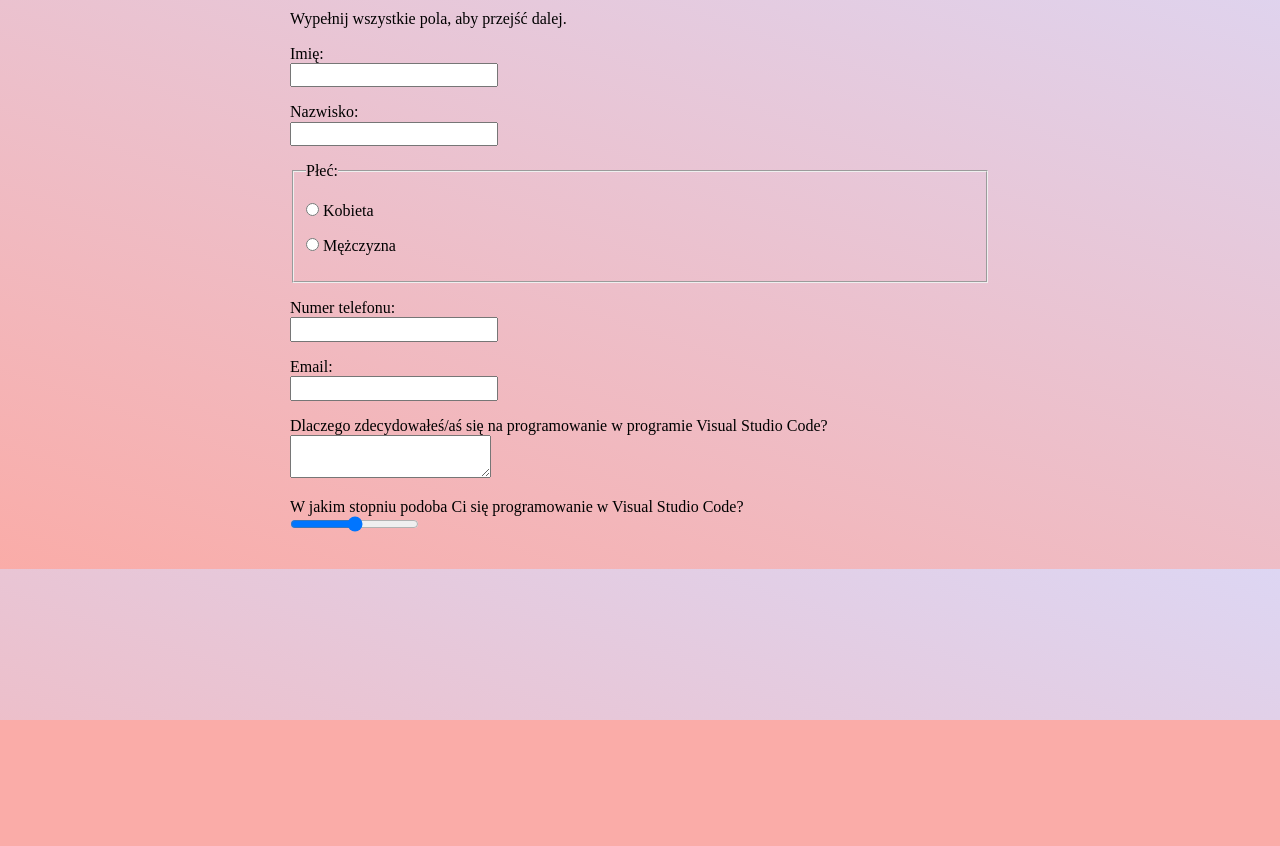
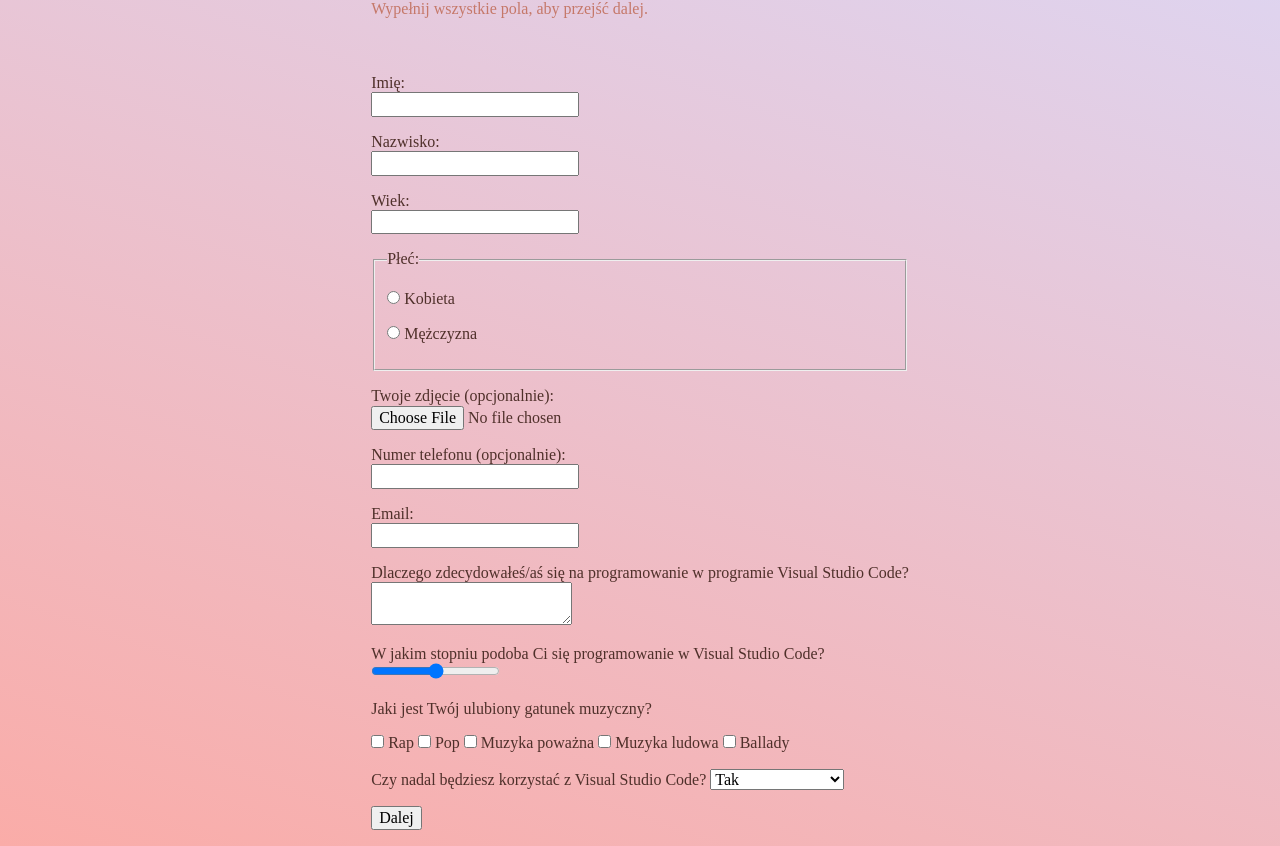
Before and after one commit to AdriannaDziewulska/forms, a plain HTML site: page index.html in a window 1280 px wide. Shown: the part 80-926 px from the top of the page. Before the commit the page ends 800 px from the top, so only its background shows below. Drawn offline with Linux system fonts and the light colour scheme.

Commit message:
done form

```diff
--- a/index.html
+++ b/index.html
@@ -15,42 +15,75 @@
             <h1 class="header__title">Poznajmy się bliżej!</h1>
             <span class="header__subtitle">Wypełnij wszystkie pola, aby przejść dalej.</span>
         </header>
-    <form class="form">
+        <form class="form" action="http://dev.cotenfrontend.pl/" method="POST">
             <p>
                 <label for="name">Imię: </label><br>
-            <input type="text" name="name" id="name">
+                <input type="text" required name="name" id="name">
             </p>
             <p>
                 <label for="surname">Nazwisko: </label><br>
-            <input type="text" name="surname" id="surname">
+                <input type="text" required name="surname" id="surname">
+            </p>
+            <p>
+                <label for="age">Wiek: </label><br>
+                <input type="number" required name="age" id="age">
             </p>
 
-        <fieldset>
+            <fieldset required>
                 <legend>Płeć:</legend>
                 <p>
-                <input type="radio" name="sex" id="sex1">
+                    <input type="radio" value="Kobieta" name="sex" id="sex1">
                     <label for="sex">Kobieta</label>
                 </p>
                 <p>
-                <input type="radio" name="sex" id="sex2">
+                    <input type="radio" value="Mężczyzna" name="sex" id="sex2">
                     <label for="sex">Mężczyzna</label>
                 </p>
             </fieldset>
             <p>
-            <label for="phoneNumber">Numer telefonu: </label><br>
+                <label for="photo">Twoje zdjęcie (opcjonalnie): </label><br>
+                <input type="file" name="photo" id="photo">
+            </p>
+            <p>
+                <label for="phoneNumber">Numer telefonu (opcjonalnie): </label><br>
                 <input type="tel" name="phoneNumber" id="phoneNumber">
             </p>
             <p>
                 <label for="email">Email: </label><br>
-            <input type="email" name="email" id="email">
+                <input type="email" required name="email" id="email">
             </p>
             <p>
-            <label for="question">Dlaczego zdecydowałeś/aś się na programowanie w programie Visual Studio Code? </label><br>
-            <textarea type="text" name="question" id="question"></textarea>
+                <label for="question">Dlaczego zdecydowałeś/aś się na programowanie w programie Visual Studio Code?
+                </label><br>
+                <textarea type="text" required name="question" id="question"></textarea>
             </p>
             <p>
-            <label for="range" >W jakim stopniu podoba Ci się programowanie w Visual Studio Code? </label><br>
-            <input type="range" min=0 max=10 step=1 value=5 name="range" id="range">
+                <label for="rating">W jakim stopniu podoba Ci się programowanie w Visual Studio Code? </label><br>
+                <input type="range" required min=0 max=10 step=1 value=5 name="rating" id="rating">
+            </p>
+            <label>Jaki jest Twój ulubiony gatunek muzyczny?</label>
+            <p required>
+                <input type="checkbox" value="Rap" name="favouriteMusic" id="favouriteMusic1">
+                <label for="favouriteMusic1">Rap</label>
+                <input type="checkbox" value="Pop" name="favouriteMusic" id="favouriteMusic2">
+                <label for="favouriteMusic2">Pop</label>
+                <input type="checkbox" value="Muzyka poważna" name="favouriteMusic" id="favouriteMusic3">
+                <label for="favouriteMusic3">Muzyka poważna</label>
+                <input type="checkbox" value="Muzyka ludowa" name="favouriteMusic" id="favouriteMusic4">
+                <label for="favouriteMusic4">Muzyka ludowa</label>
+                <input type="checkbox" value="Ballady" name="favouriteMusic" id="favouriteMusic5">
+                <label for="favouriteMusic5">Ballady</label>
+            </p>
+            <p>
+                <label for="select">Czy nadal będziesz korzystać z Visual Studio Code?</label>
+                <select name="select" id="select">
+                    <option value="Będzie korzystać z VSC">Tak</option>
+                    <option value="Nie będzie korzystać z VSC">Nie</option>
+                    <option value="Jeszcze nie wie czy będzie korzystać z VSC">Jeszcze nie wiem</option>
+                </select>
+            </p>
+            <p>
+                <input type="submit" value="Dalej">
             </p>
         </form>
     </main>
--- a/style.css
+++ b/style.css
@@ -8,20 +8,25 @@ html{
 .body{
     background-color: #FAACA8;
     background-image: linear-gradient(19deg, #FAACA8 0%, #DDD6F3 100%);
+    display: flex;
+    justify-content: center;
+    align-items: center;
+    min-height: 100vh;
+    color: #4F302A;
+}
+
+.form{
+    max-width: 600px;
     width: 100%;
 }
 
-.form{
-
+.header{
+    padding-bottom: 40px;
 }
 
-.header{
-
+.header__subtitle{
+    color: #C57869
 }
-
-.main{
-    max-width: 700px;
-    width: 75%;
-    margin: 32px auto;
-
+.header__title{
+    color: #B16C5F
 }
```
Lines whose indentation alone changed are shown as unchanged.
